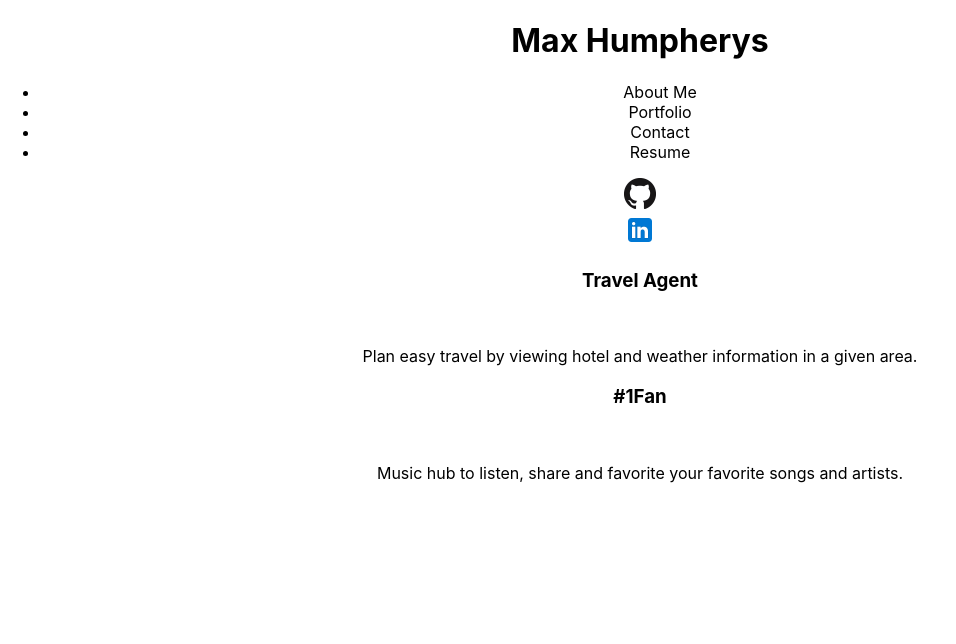
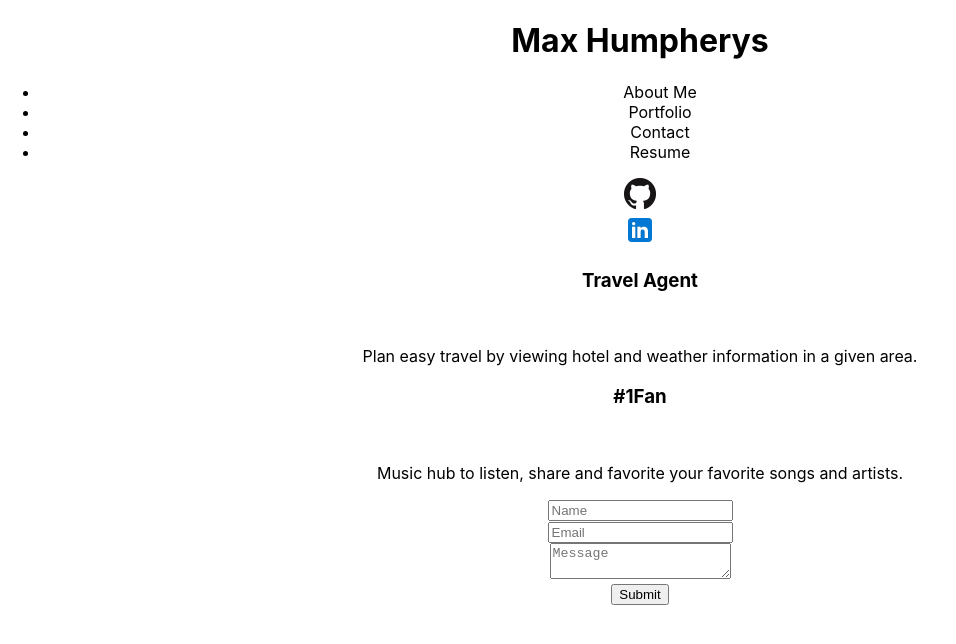
Before and after one commit to maxh1231/react-portfolio, a React (Create React App) app: page / in a window 1280 px wide. Shown: the top 644 px of the page, without its empty margins (0-956 px from the left). Built offline with nearby package versions, Linux system fonts and the light colour scheme.

Commit message:
contact component

```diff
--- a/src/App.js
+++ b/src/App.js
@@ -2,6 +2,7 @@ import './App.css';
 import Header from './components/Header/Header'
 import Footer from './components/Footer/Footer'
 import Projects from './components/Project/Projects'
+import Contact from './components/Contact/Contact'
 
 const projects = [
   {
@@ -24,6 +25,7 @@ function App() {
       <Header />
       <Footer />
       <Projects projects={projects} />
+      <Contact />
     </div>
   );
 }
--- /dev/null
+++ b/src/components/Contact/Contact.js
@@ -0,0 +1,22 @@
+const Contact = () => {
+    return (
+        <section>
+            <div>
+                <input type='text' placeholder='Name'></input>
+            </div>
+            <div>
+                <input type='text' placeholder='Email'></input>
+            </div>
+            <div>
+                <textarea placeholder="Message">
+
+                </textarea>
+            </div>
+            <div>
+                <button>Submit</button>
+            </div>
+        </section>
+    )
+}
+
+export default Contact;
```
